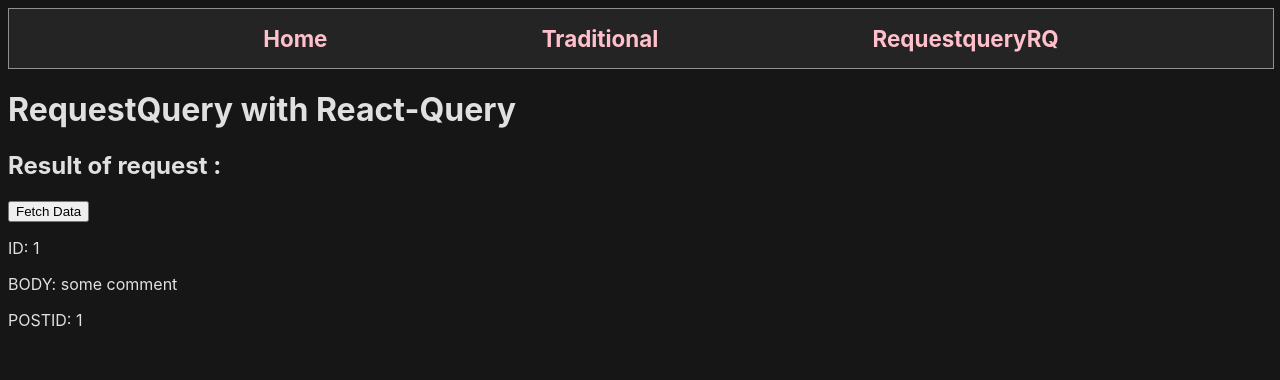
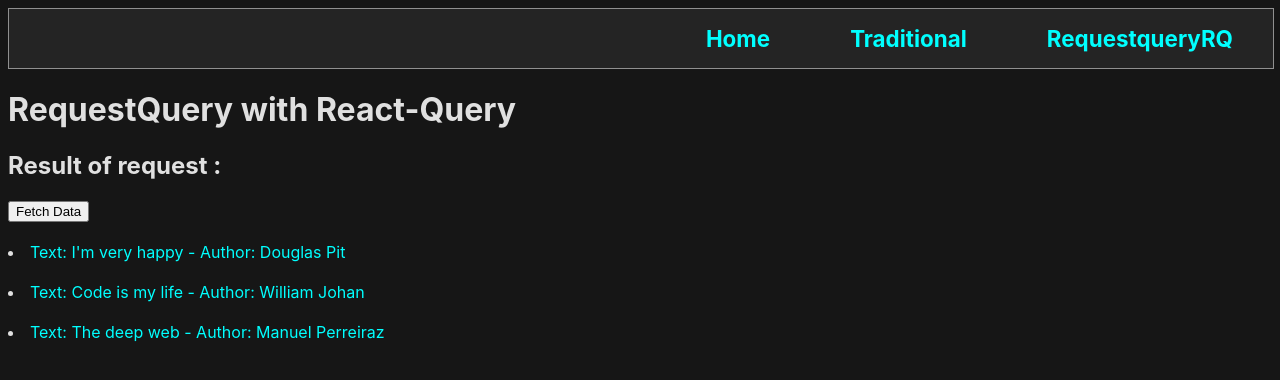
Before and after one commit to TLRKiliann/vite-react-query, a React (Vite) app in the folder vite-project/: page /requestqueryRQ in a window 1280 px wide. Shown: the top 380 px of the page. Built offline with nearby package versions, Linux system fonts and the light colour scheme; data requests are answered from the project's data file.

Commit message:
new files for routing queryKey & some changes

```diff
--- a/vite-project/db.json
+++ b/vite-project/db.json
@@ -1,19 +1,26 @@
 {
-  "posts": [
-    {
-      "id": 1,
-      "title": "json-server",
-      "author": "typicode"
-    }
-  ],
   "comments": [
     {
       "id": 1,
-      "body": "some comment",
-      "postId": 1
+      "text": "I'm very happy",
+      "author": "Douglas Pit"
+    },
+    {
+      "id": 2,
+      "text": "Code is my life",
+      "author": "William Johan"
+    },
+    {
+      "id": 3,
+      "text": "The deep web",
+      "author": "Manuel Perreiraz"
     }
   ],
-  "profile": {
-    "name": "typicode"
-  }
+  "books": [
+    {
+      "id": 1,
+      "body": "some comment",
+      "postId": 123
+    }
+  ]
 }
--- a/vite-project/src/App.tsx
+++ b/vite-project/src/App.tsx
@@ -5,6 +5,7 @@ import { Routes, Route } from 'react-router-dom';
 import Navbar from './components/Navbar';
 import Home from './pages/Home';
 import RequestQueryRQ from './pages/RequestQueryRQ';
+import RequestQueryRQId from './pages/RequestQueryRQId';
 import Traditional from './pages/Traditional';
 import './App.css'
 
@@ -17,6 +18,7 @@ const App:React.FC = () => {
       <Navbar />
       <Routes>
         <Route exact path="/" element={<Home />} />
+        <Route path="/request-rq/:commentId" element={<RequestQueryRQId />} />
         <Route path="/requestqueryRQ" element={<RequestQueryRQ />} />
         <Route path="/traditional" element={<Traditional />} />
       </Routes>
--- a/vite-project/src/components/Navbar.css
+++ b/vite-project/src/components/Navbar.css
@@ -9,10 +9,12 @@
 .ul--navbar {
 	width: 100%;
 	display: flex;
-	justify-content: space-evenly;
+	justify-content: right;
 }
 
 .ul--navbar li {
+	margin-right: 40px;
+	margin-left: 40px;
 	display: flex;
 }
 
@@ -20,5 +22,5 @@
 	text-decoration: none;
 	font-size: 1.4rem;
 	font-weight: bold;
-	color: pink;
+	color: cyan;
 }
--- /dev/null
+++ b/vite-project/src/hooks/useComment.ts
@@ -0,0 +1,34 @@
+import { useQuery } from '@tanstack/react-query'
+import axios from 'axios'
+
+type ValuesProps = {
+  isLoading: boolean;
+  data: {
+    id: number;
+    text: string;
+    author: number;
+  }
+  isError: boolean;
+  error: {
+    message: string;
+  }
+}
+
+const catchApiId = ({queryKey}: number) => {
+  const commentId = queryKey[1]
+	return axios.get(`http://localhost:4000/comments/${commentId}`)
+}
+
+const useComment = (commentId: number) => {
+	return useQuery(["comments", commentId], catchApiId)
+}
+export default useComment;
+
+/*
+const catchApiId = (commentId: number) => {
+  return axios.get(`http://localhost:4000/comments/${commentId}`)
+}
+const useComment = (commentId: number) => {
+  return useQuery(["comments", commentId], () => catchApiId(commentId))
+}
+*/
--- a/vite-project/src/hooks/useSuperHook.ts
+++ b/vite-project/src/hooks/useComments.ts
@@ -5,8 +5,8 @@ type ValuesProps = {
   isLoading: boolean;
   data: {
     id: number;
-    body: string;
-    postId: number;
+    text: string;
+    author: number;
   }
   isError: boolean;
   error: {
@@ -18,7 +18,7 @@ const RequestQueryFunction = () => {
   return axios.get('http://localhost:4000/comments')
 }
 
-const RequestQueryRQ = (onSuccess, onError) => {
+const useComments = (onSuccess, onError) => {
   return useQuery<ValuesProps>(['comments'], RequestQueryFunction,
     {
       onSuccess,
@@ -26,4 +26,4 @@ const RequestQueryRQ = (onSuccess, onError) => {
     }
   )
 }
-export default RequestQueryRQ;
+export default useComments;
--- a/vite-project/src/pages/RequestQueryRQ.tsx
+++ b/vite-project/src/pages/RequestQueryRQ.tsx
@@ -1,14 +1,15 @@
 import React from 'react'
+import { Link } from 'react-router-dom'
 import { useQuery } from '@tanstack/react-query'
 import axios from 'axios'
-import useSuperHook from '../hooks/useSuperHook'
+import useComments from '../hooks/useComments'
 
 type ValuesProps = {
   isLoading: boolean;
   data: {
     id: number;
-    body: string;
-    postId: number;
+    text: string;
+    author: number;
   }
   isError: boolean;
   error: {
@@ -30,7 +31,10 @@ const RequestQueryRQ:React.FC = () => {
     console.log("Perform side effect after encountering an error", error)
   }
 
-  const { isLoading, data, isError, error, isFetching, refetch } = useSuperHook<ValuesProps>(onSuccess, onError);
+  const { isLoading, data, isError, error, isFetching, refetch } = useComments<ValuesProps>(
+    onSuccess,
+    onError
+  );
 
   console.log("isLoading : ", isLoading, "isFetching : ", isFetching)
 
@@ -47,12 +51,12 @@ const RequestQueryRQ:React.FC = () => {
       <h1>RequestQuery with React-Query</h1>
       <h2>Result of request :</h2>
       <button type="button" onClick={refetch}>Fetch Data</button>
-      {data?.data.map((d) => (
-        <div key={d.id}>
-          <p>ID: {d.id}</p>
-          <p>BODY: {d.body}</p>
-          <p>POSTID: {d.postId}</p>
-        </div>
+      {data?.data.map((comment) => (
+        <li key={comment.id} style={{marginTop: "20px"}}>
+          <Link to={`/request-rq/${comment.id}`} style={{textDecoration: "none", color: "cyan"}}>
+            Text: {comment.text} - Author: {comment.author}
+          </Link>
+        </li>
         )
       )}
     </>
--- /dev/null
+++ b/vite-project/src/pages/RequestQueryRQId.tsx
@@ -0,0 +1,40 @@
+import React from 'react'
+import { useQuery } from '@tanstack/react-query'
+import { useParams } from 'react-router-dom'
+import useComment from '../hooks/useComment'
+
+type ValuesProps = {
+  isLoading: boolean;
+  data: {
+    id: number;
+    text: string;
+    author: number;
+  }
+  isError: boolean;
+  error: {
+    message: string;
+  }
+}
+
+const RequestQueryRQId:React.FC = () => {
+	const { commentId } = useParams()
+	const { isLoading, data, isError, error } = useComment<ValuesProps>(commentId)
+
+	if (isLoading) {
+		return <h2>Loading...</h2>
+	}
+
+	if (isError) {
+		return <h2>{error.message}</h2>
+	}
+
+	return (
+		<div>
+			<h1>Hello comment id</h1>
+			<p style={{color: "lightgreen"}}>
+				Text: {data.data.text} - Author: {data.data.author}
+			</p>
+		</div>
+	)
+}
+export default RequestQueryRQId;
--- a/vite-project/src/pages/Traditional.tsx
+++ b/vite-project/src/pages/Traditional.tsx
@@ -18,7 +18,7 @@ const Traditional:React.FC = () => {
   const [newData, setNewData] = useState<DataProps>([])
   const [errorMsg, setErrorMsg] = useState<ErrorMsgProps | undefined>(undefined)
 
-  console.log("errorMsg: ", errorMsg?.message)
+  //console.log("errorMsg: ", errorMsg?.message)
 
   useEffect(() => {
     const callerFunc = async () => {
@@ -52,8 +52,8 @@ const Traditional:React.FC = () => {
       {newData?.map((d) => (
         <div key={d.id}>
           <p>ID: {d.id}</p>
-          <p>BODY: {d.body}</p>
-          <p>POSTID: {d.postId}</p>
+          <p>Text: {d.text}</p>
+          <p>Author: {d.author}</p>
         </div>
         )
       )}
```
